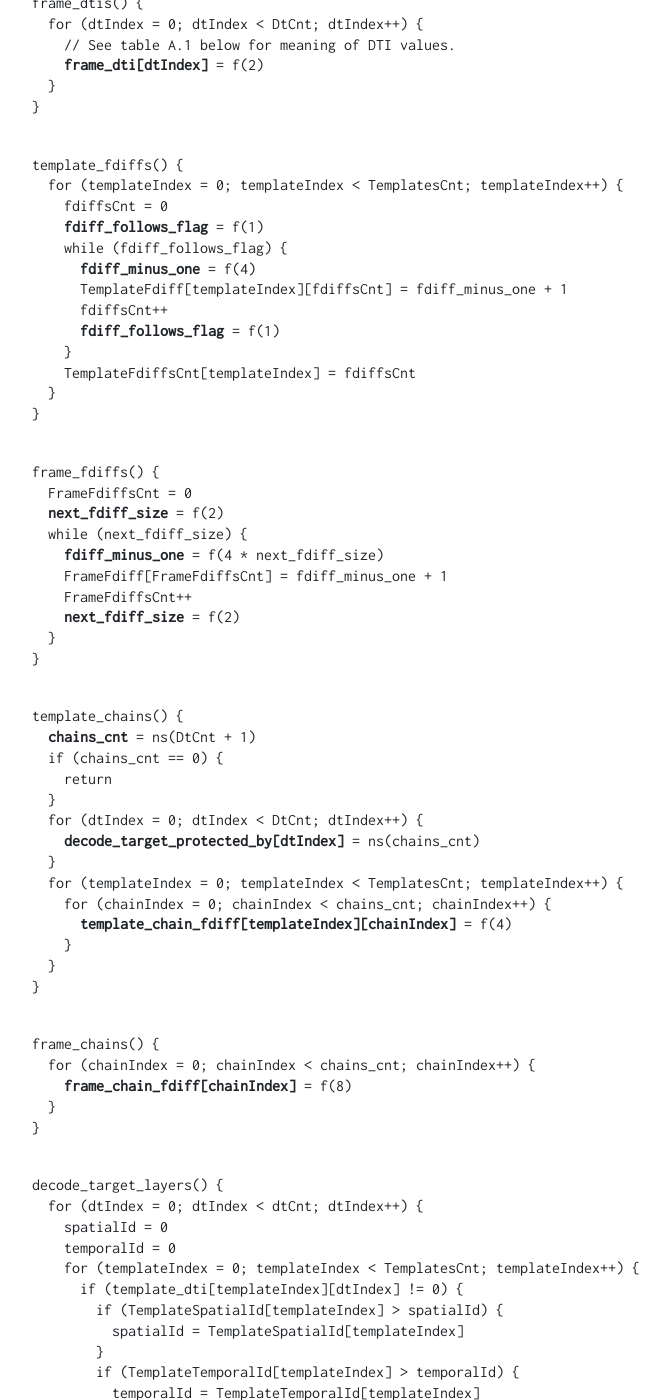
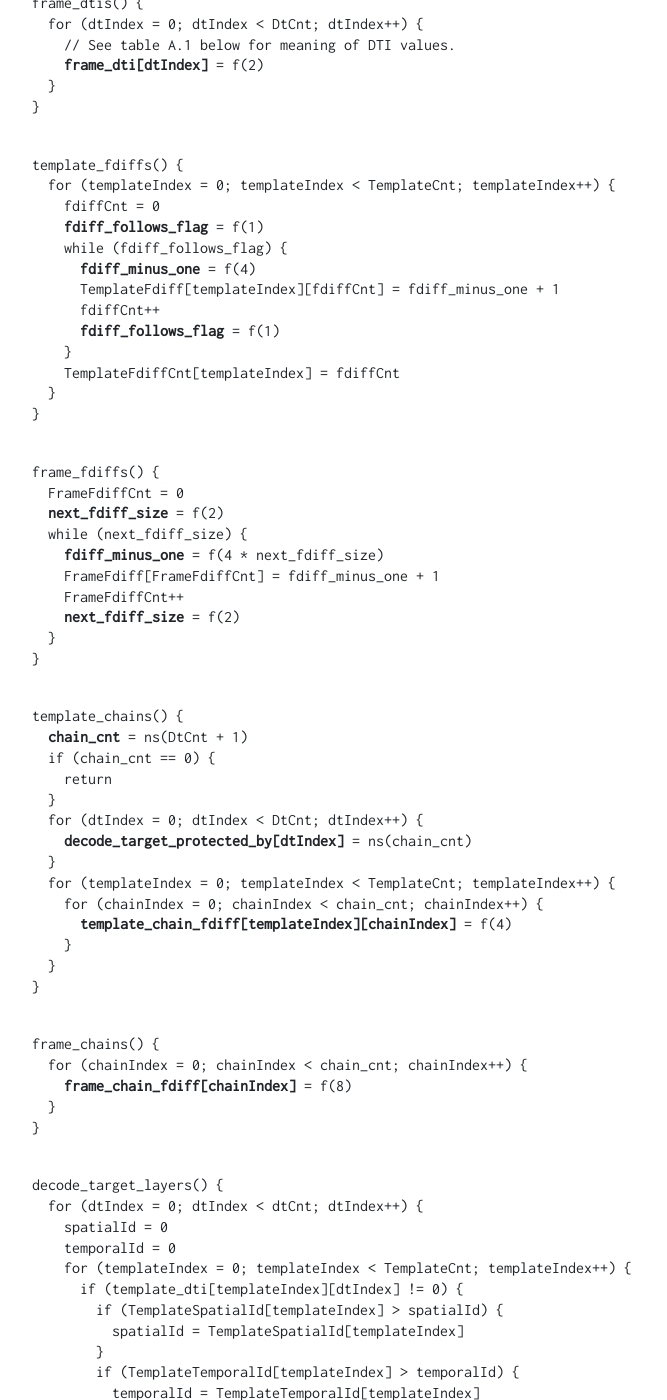
Before and after one commit to AOMediaCodec/av1-rtp-spec, a Jekyll site: the page built from index.md, in a window 1280 px wide and 1400 px high, scrolled down 27573 px. Shown: the whole window, without its empty margins (53-720 px from the left). Built offline with Jekyll 4.4.1, drawn with Linux system fonts in a browser that asks for light colours; nearby versions of some CDN libraries; some of the changed text lies outside the part shown.

Commit message:
Refer to all counts in singular form. (#188)

```diff
--- a/av1-rtp-spec.md
+++ b/av1-rtp-spec.md
@@ -923,7 +923,7 @@
 <pre><code>
 frame_dependency_definition() {
   templateIndex = (frame_dependency_template_id + 64 - template_id_offset) % 64
-  If (templateIndex >= TemplatesCnt) {
+  If (templateIndex >= TemplateCnt) {
     return  // error
   }
   FrameSpatialId = TemplateSpatialId[templateIndex]
@@ -938,7 +938,7 @@
   if (custom_fdiffs_flag) {
     frame_fdiffs()
   } else {
-    FrameFdiffsCnt = TemplateFdiffsCnt[templateIndex]
+    FrameFdiffCnt = TemplateFdiffCnt[templateIndex]
     FrameFdiff = TemplateFdiff[templateIndex]
   }
 
@@ -959,12 +959,12 @@
 template_layers() {
   temporalId = 0
   spatialId = 0
-  TemplatesCnt = 0;
+  TemplateCnt = 0;
   MaxTemporalId = 0
   do {
-    TemplateSpatialId[TemplatesCnt] = spatialId
-    TemplateTemporalId[TemplatesCnt] = temporalId
-    TemplatesCnt++
+    TemplateSpatialId[TemplateCnt] = spatialId
+    TemplateTemporalId[TemplateCnt] = temporalId
+    TemplateCnt++
     <b>next_layer_idc</b> = f(2)
     // next_layer_idc == 0 - same sid and tid
     if (next_layer_idc == 1) {
@@ -992,7 +992,7 @@
 
 <pre><code>
 template_dtis() {
-  for (templateIndex = 0; templateIndex < TemplatesCnt; templateIndex++) {
+  for (templateIndex = 0; templateIndex < TemplateCnt; templateIndex++) {
     for (dtIndex = 0; dtIndex < DtCnt; dtIndex++) {
       // See table A.1 below for meaning of DTI values.
       <b>template_dti[templateIndex][dtIndex]</b> = f(2)
@@ -1012,28 +1012,28 @@
 
 <pre><code>
 template_fdiffs() {
-  for (templateIndex = 0; templateIndex < TemplatesCnt; templateIndex++) {
-    fdiffsCnt = 0
+  for (templateIndex = 0; templateIndex < TemplateCnt; templateIndex++) {
+    fdiffCnt = 0
     <b>fdiff_follows_flag</b> = f(1)
     while (fdiff_follows_flag) {
       <b>fdiff_minus_one</b> = f(4)
-      TemplateFdiff[templateIndex][fdiffsCnt] = fdiff_minus_one + 1
-      fdiffsCnt++
+      TemplateFdiff[templateIndex][fdiffCnt] = fdiff_minus_one + 1
+      fdiffCnt++
       <b>fdiff_follows_flag</b> = f(1)
     }
-    TemplateFdiffsCnt[templateIndex] = fdiffsCnt
+    TemplateFdiffCnt[templateIndex] = fdiffCnt
   }
 }
 </code></pre>
 
 <pre><code>
 frame_fdiffs() {
-  FrameFdiffsCnt = 0
+  FrameFdiffCnt = 0
   <b>next_fdiff_size</b> = f(2)
   while (next_fdiff_size) {
     <b>fdiff_minus_one</b> = f(4 * next_fdiff_size)
-    FrameFdiff[FrameFdiffsCnt] = fdiff_minus_one + 1
-    FrameFdiffsCnt++
+    FrameFdiff[FrameFdiffCnt] = fdiff_minus_one + 1
+    FrameFdiffCnt++
     <b>next_fdiff_size</b> = f(2)
   }
 }
@@ -1041,15 +1041,15 @@
 
 <pre><code>
 template_chains() {
-  <b>chains_cnt</b> = ns(DtCnt + 1)
-  if (chains_cnt == 0) {
+  <b>chain_cnt</b> = ns(DtCnt + 1)
+  if (chain_cnt == 0) {
     return
   }
   for (dtIndex = 0; dtIndex < DtCnt; dtIndex++) {
-    <b>decode_target_protected_by[dtIndex]</b> = ns(chains_cnt)
-  }
-  for (templateIndex = 0; templateIndex < TemplatesCnt; templateIndex++) {
-    for (chainIndex = 0; chainIndex < chains_cnt; chainIndex++) {
+    <b>decode_target_protected_by[dtIndex]</b> = ns(chain_cnt)
+  }
+  for (templateIndex = 0; templateIndex < TemplateCnt; templateIndex++) {
+    for (chainIndex = 0; chainIndex < chain_cnt; chainIndex++) {
       <b>template_chain_fdiff[templateIndex][chainIndex]</b> = f(4)
     }
   }
@@ -1058,7 +1058,7 @@
 
 <pre><code>
 frame_chains() {
-  for (chainIndex = 0; chainIndex < chains_cnt; chainIndex++) {
+  for (chainIndex = 0; chainIndex < chain_cnt; chainIndex++) {
     <b>frame_chain_fdiff[chainIndex]</b> = f(8)
   }
 }
@@ -1070,7 +1070,7 @@
   for (dtIndex = 0; dtIndex < dtCnt; dtIndex++) {
     spatialId = 0
     temporalId = 0
-    for (templateIndex = 0; templateIndex < TemplatesCnt; templateIndex++) {
+    for (templateIndex = 0; templateIndex < TemplateCnt; templateIndex++) {
       if (template_dti[templateIndex][dtIndex] != 0) {
         if (TemplateSpatialId[templateIndex] > spatialId) {
           spatialId = TemplateSpatialId[templateIndex]
@@ -1102,7 +1102,7 @@
 **Note:** frame_number is not the same as Frame ID in [AV1 specification][AV1].
 {:.alert .alert-info }
 
-* **frame_dependency_template_id**: ID of the Frame dependency template to use. MUST be in the range of template_id_offset to (template_id_offset + TemplatesCnt - 1), inclusive. frame_dependency_template_id MUST be the same for all packets of the same frame.
+* **frame_dependency_template_id**: ID of the Frame dependency template to use. MUST be in the range of template_id_offset to (template_id_offset + TemplateCnt - 1), inclusive. frame_dependency_template_id MUST be the same for all packets of the same frame.
 
 **Note:** values outside of the valid range may be caused by a change of the template dependency structure, that is a packet with the new template dependency structure was lost or delayed.
 {:.alert .alert-info }
@@ -1125,7 +1125,7 @@
 
 **Template dependency structure**
 
-* **template_id_offset**: indicates the value of the frame_dependency_template_id having templateIndex=0. The value of template_id_offset SHOULD be chosen so that the valid frame_dependency_template_id range, template_id_offset to template_id_offset + TemplatesCnt - 1, inclusive, of a new template_dependency_structure, does not overlap the valid frame_dependency_template_id range for the existing template_dependency_structure. When template_id_offset of a new template_dependency_structure is the same as in the existing template_dependency_structure, all fields in both template_dependency_structures MUST have identical values.
+* **template_id_offset**: indicates the value of the frame_dependency_template_id having templateIndex=0. The value of template_id_offset SHOULD be chosen so that the valid frame_dependency_template_id range, template_id_offset to template_id_offset + TemplateCnt - 1, inclusive, of a new template_dependency_structure, does not overlap the valid frame_dependency_template_id range for the existing template_dependency_structure. When template_id_offset of a new template_dependency_structure is the same as in the existing template_dependency_structure, all fields in both template_dependency_structures MUST have identical values.
 
 * **dt_cnt_minus_one**: dt_cnt_minus_one + 1 indicates the number of Decode targets present in the coded video sequence.
 
@@ -1137,13 +1137,13 @@
 
 * **max_render_height_minus_1[spatial_id]**: indicates the maximum render height minus 1 for frames with spatial ID equal to spatial_id.
 
-* **chains_cnt**: indicates the number of Chains. When set to zero, the Frame dependency structure does not utilize protection with Chains.
-
-* **decode_target_protected_by[dtIndex]**: the index of the Chain that protects Decode target with index equal to dtIndex. When chains_cnt > 0, each Decode target MUST be protected by exactly one Chain.
+* **chain_cnt**: indicates the number of Chains. When set to zero, the Frame dependency structure does not utilize protection with Chains.
+
+* **decode_target_protected_by[dtIndex]**: the index of the Chain that protects Decode target with index equal to dtIndex. When chain_cnt > 0, each Decode target MUST be protected by exactly one Chain.
 
 * **template_dti[templateIndex][]**: an array of size dt_cnt_minus_one + 1 containing Decode Target Indications for the Frame dependency template having index value equal to templateIndex. Table A.1 contains a description of the Decode Target Indication values.
 
-* **template_chain_fdiff[templateIndex][]**: an array of size chains_cnt containing frame_chain_fdiff values for the Frame dependency template having index value equal to templateIndex. In a template, the values of frame_chain_fdiff can be in the range 0 to 15, inclusive.
+* **template_chain_fdiff[templateIndex][]**: an array of size chain_cnt containing frame_chain_fdiff values for the Frame dependency template having index value equal to templateIndex. In a template, the values of frame_chain_fdiff can be in the range 0 to 15, inclusive.
 
 * **fdiff_follows_flag**: indicates the presence of a frame difference value. When the fdiff_follows_flag is set to 1, fdiff_minus_one MUST immediately follow; otherwise a value of 0 indicates no more frame difference values are present for the current Frame dependency template.
 
```
